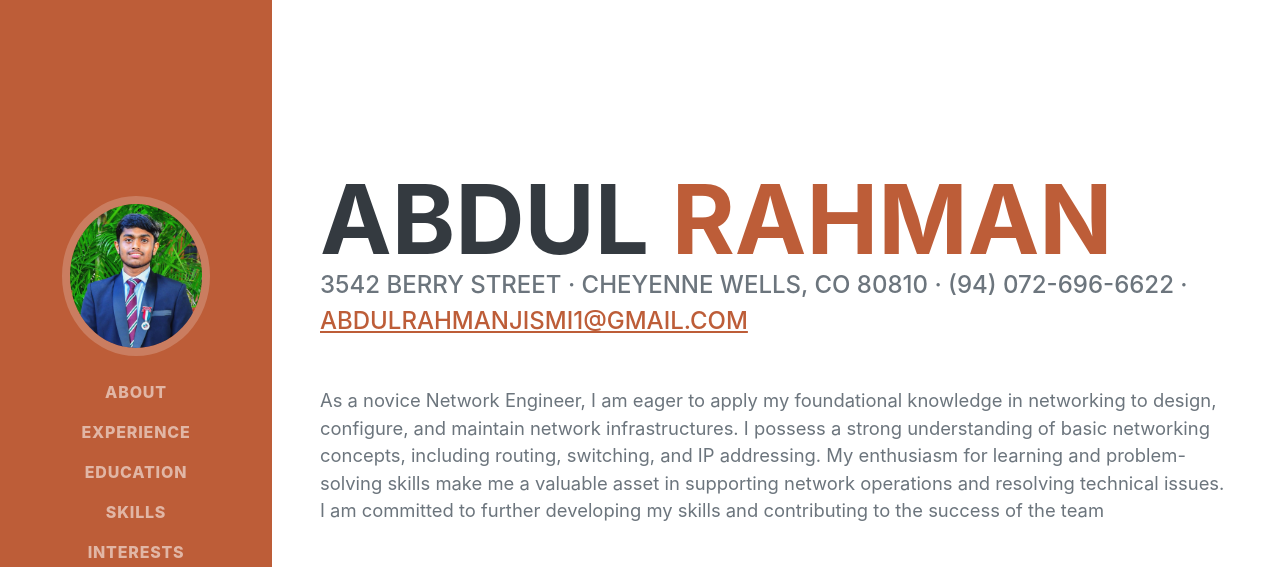
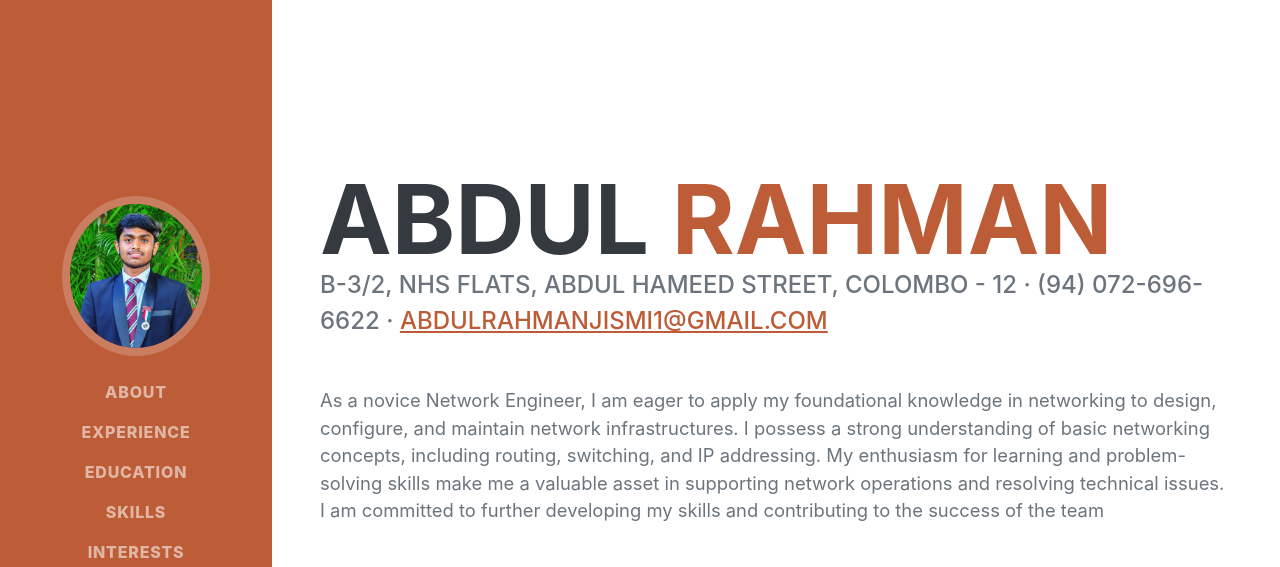
Before and after one commit to MOHAMMED-JISMI-ABDUL-RAHMAN/CV, a plain HTML site: page index.html in a window 1280 px wide. Shown: the top 567 px of the page. Drawn offline with nearby package versions, Linux system fonts and the light colour scheme; files whose address does not match are found by name; a web font is replaced by a local one.

Commit message:
index.html

```diff
--- a/index.html
+++ b/index.html
@@ -44,7 +44,7 @@
                         <span class="text-primary">Rahman</span>
                     </h1>
                     <div class="subheading mb-5">
-                        3542 Berry Street · Cheyenne Wells, CO 80810 · (94) 072-696-6622 ·
+                        B-3/2, NHS FLATS, ABDUL HAMEED STREET, COLOMBO - 12 · (94) 072-696-6622 ·
                         <a href="mailto:abdulrahmanjismi1@gmail.com">abdulrahmanjismi1@gmail.com</a>
                     </div>
                     <p class="lead mb-5">
```
